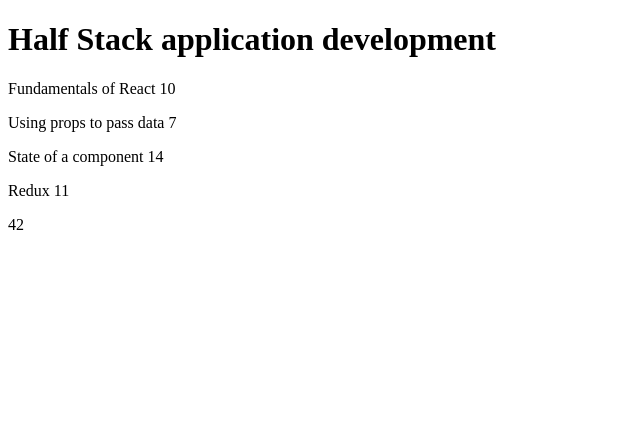
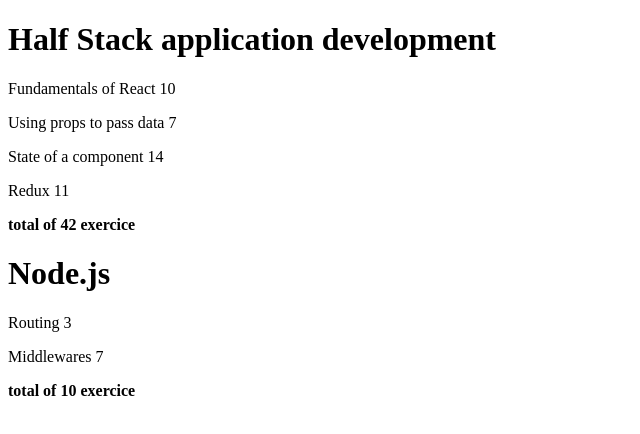
Before and after one commit to OthmanTabeche/FullStackOpen2025, a React (Vite) app in the folder part2/courseinfo/: page / in a window 1280 px wide. Shown: the top 434 px of the page, without its empty margins (0-640 px from the left). Built offline with nearby package versions, Linux system fonts and the light colour scheme.

Commit message:
courseinfo 2.4

```diff
--- a/part2/courseinfo/src/components/App.jsx
+++ b/part2/courseinfo/src/components/App.jsx
@@ -1,9 +1,10 @@
 import Course from "./Course";
 
 const App = () => {
-  const course = {
+  const courses = [
+    {
+      name: 'Half Stack application development',
       id: 1,
-    name: 'Half Stack application development',
       parts: [
         {
           name: 'Fundamentals of React',
@@ -26,9 +27,29 @@ const App = () => {
           id: 4
         }
       ]
+    },
+    {
+      name: 'Node.js',
+      id: 2,
+      parts: [
+        {
+          name: 'Routing',
+          exercises: 3,
+          id: 1
+        },
+        {
+          name: 'Middlewares',
+          exercises: 7,
+          id: 2
         }
-
-  return <Course course={course} />
+      ]
+    }
+  ]
+  return (
+    <div>
+      <Course course={courses} />
+    </div>
+  )
 }
 
 export default App
--- a/part2/courseinfo/src/components/Course.jsx
+++ b/part2/courseinfo/src/components/Course.jsx
@@ -5,9 +5,13 @@ import Suma from './Suma';
 const Course = ( {course} ) => {
     return (
         <div>
-            <Header name={course.name}/>
-            <Content parts={course.parts} />
-            <Suma parts={course.parts}/>
+            {course.map((singleCourse) => (
+                <div key={singleCourse.id}>
+                    <Header name={singleCourse.name}/>
+                    <Content parts={singleCourse.parts} />
+                    <Suma parts={singleCourse.parts}/>
+                </div>
+            ))}
         </div>
     )
 }
--- a/part2/courseinfo/src/components/Suma.jsx
+++ b/part2/courseinfo/src/components/Suma.jsx
@@ -1,9 +1,7 @@
 const Suma = ( {parts} ) => {
     const sumExercises = parts.reduce((sum, part) => sum + part.exercises, 0);
     return (
-        <div>
-            {sumExercises}
-        </div>
+            <p><strong>total of {sumExercises} exercice </strong> </p>
     )
 }
 
```
Lines whose indentation alone changed are shown as unchanged.
